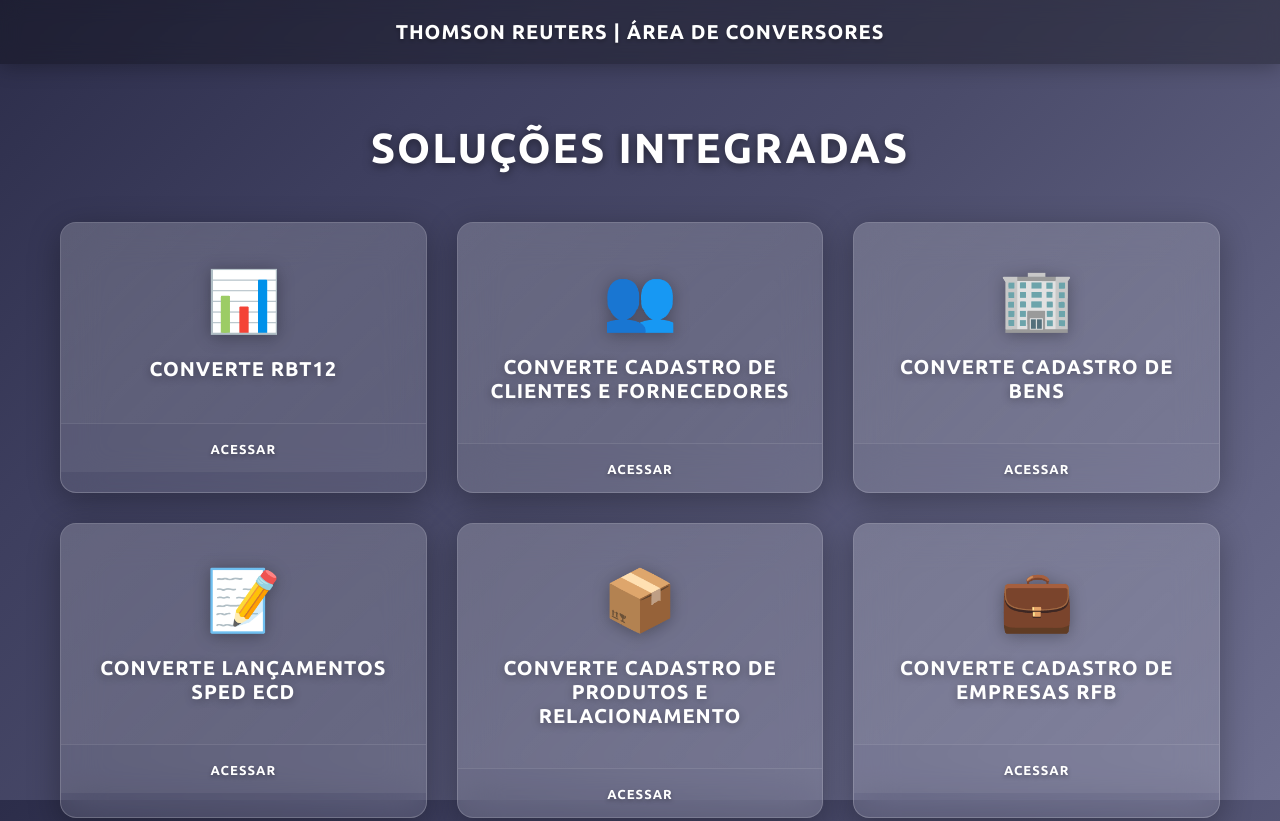
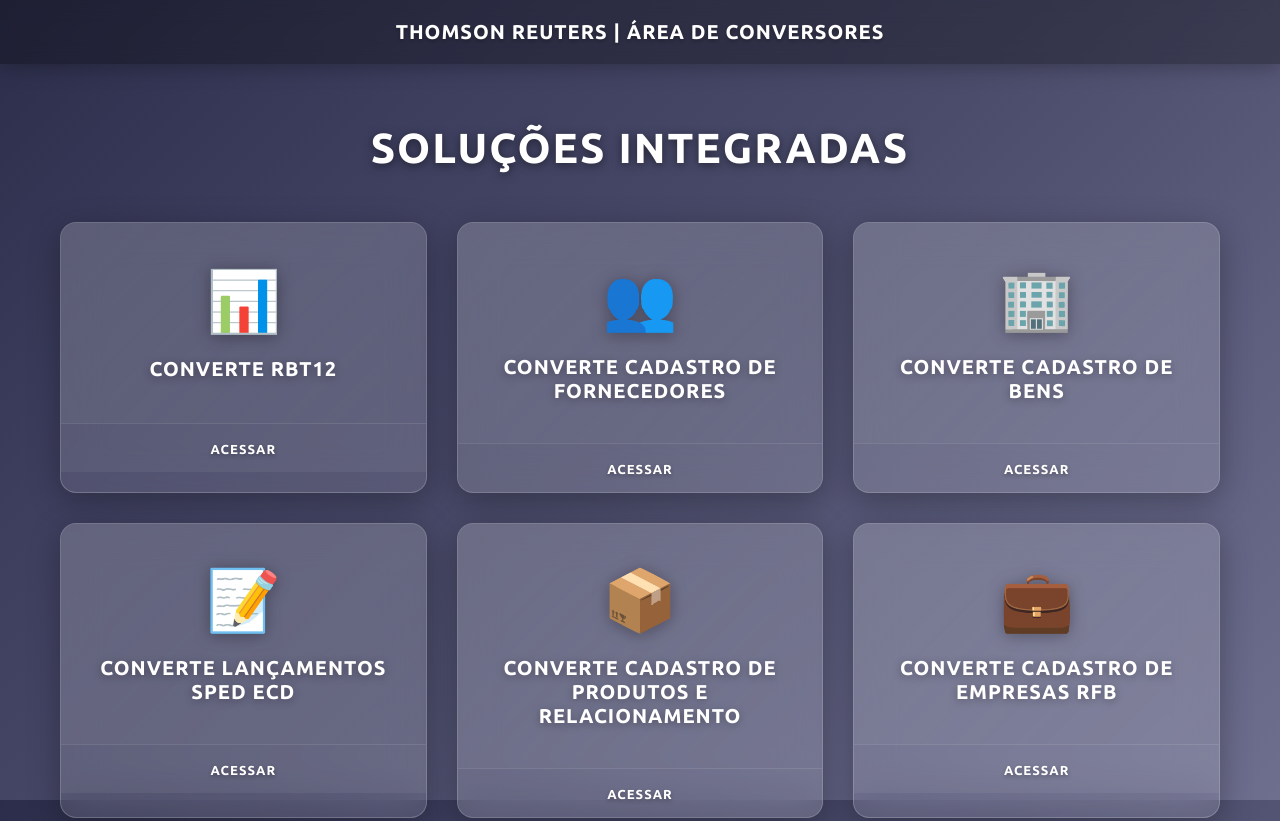
Before and after one commit to iramalho1980/Painel_Conversores, a plain HTML site: page index.html in a window 1280 px wide. Shown: the top 821 px of the page. Drawn offline with Linux system fonts and the light colour scheme.

Commit message:
Update index.html

```diff
--- a/index.html
+++ b/index.html
@@ -206,7 +206,7 @@
             <div class="card" onclick="openMaximizedPopup('https://iramalho1980.github.io/converte_cliente_fornecedor/')">
                 <div class="card-header">
                     <div class="card-icon">👥</div>
-                    <h2 class="card-title">CONVERTE CADASTRO DE CLIENTES E FORNECEDORES</h2>
+                    <h2 class="card-title">CONVERTE CADASTRO DE FORNECEDORES</h2>
                 </div>
                 <div class="card-footer">
                     <a href="#" onclick="openMaximizedPopup('https://iramalho1980.github.io/converte_cliente_fornecedor/'); return false;">ACESSAR</a>
```
